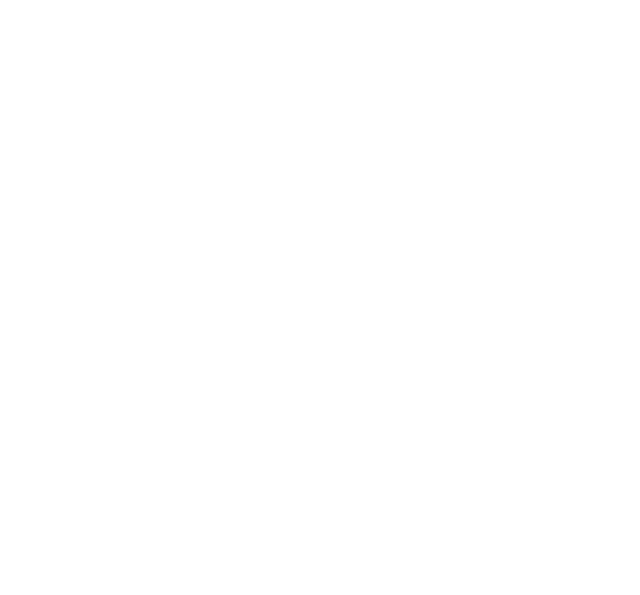
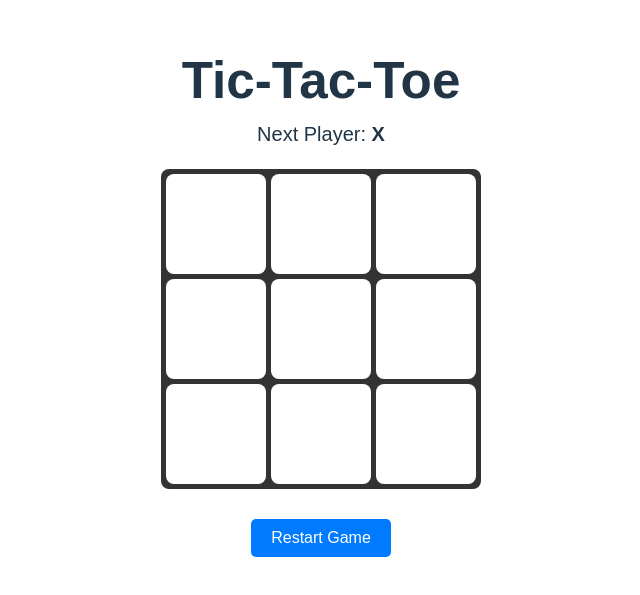
Before and after one commit to ssbhatnagar/React_Codes, a React (Vite) app in the folder react-practice/: page /tictactoe in a window 1280 px wide. Before the commit this address had no page. Shown: the part 137-732 px from the top of the page, without its empty margins (319-959 px from the left). Built offline with nearby package versions, Linux system fonts and the light colour scheme.

Commit message:
feat: tic-tac-toe

```diff
--- a/react-practice/src/App.jsx
+++ b/react-practice/src/App.jsx
@@ -18,6 +18,7 @@
 import BgColorChanger from './components/BgColorChanger/BgColorChanger'
 import ProgressBar from './components/ProgressBar/ProgressBar'
 import StarRating from './components/StarRating/StarRating'
+import TicTacToe from './components/TicTacToe/TicTacToe'
 
 function App() {
   return (
@@ -36,6 +37,7 @@
       <Route path='/color' element={<BgColorChanger/>} />
       <Route path='/progress' element={<ProgressBar/>} />
       <Route path='/star' element={<StarRating/>} />
+      <Route path='/tictactoe' element={<TicTacToe/>}/>
     </Routes>
   )
 }
--- /dev/null
+++ b/react-practice/src/components/TicTacToe/TicTacToe.css
@@ -0,0 +1,71 @@
+/* TicTacToe.css */
+
+.game-container {
+  display: flex;
+  flex-direction: column;
+  align-items: center;
+  font-family: sans-serif;
+  margin-top: 50px;
+}
+
+.heading {
+  margin-bottom: 10px;
+}
+
+.status {
+  margin-bottom: 20px;
+  font-size: 20px;
+}
+
+.text-winner {
+  color: green;
+  font-weight: bold;
+}
+
+.text-draw {
+  color: red;
+  font-weight: bold;
+}
+
+.board {
+  display: grid;
+  grid-template-columns: repeat(3, 100px);
+  gap: 5px;
+  background-color: #333;
+  padding: 5px;
+  border-radius: 8px;
+}
+
+.cell {
+  width: 100px;
+  height: 100px;
+  font-size: 40px;
+  font-weight: bold;
+  background-color: #fff;
+  border: none;
+  cursor: pointer;
+  display: flex;
+  justify-content: center;
+  align-items: center;
+}
+
+/* Hover effect bhi add kar diya thoda premium feel ke liye */
+.cell:hover {
+  background-color: #f0f0f0;
+}
+
+.reset-button {
+  margin-top: 30px;
+  padding: 10px 20px;
+  font-size: 16px;
+  cursor: pointer;
+  background-color: #007bff;
+  color: white;
+  border: none;
+  border-radius: 5px;
+  transition: background-color 0.3s;
+}
+
+.reset-button:hover {
+  background-color: #0056b3;
+}
--- /dev/null
+++ b/react-practice/src/components/TicTacToe/TicTacToe.jsx
@@ -0,0 +1,72 @@
+import React, { useState } from 'react';
+import './TicTacToe.css'; // 👈 CSS file yahan include ho gayi!
+
+export default function TicTacToe() {
+  const [board, setBoard] = useState(Array(9).fill(null));
+  const [isXTurn, setIsXTurn] = useState(true);
+
+  const checkWinner = (squares) => {
+    const winningLines = [
+      [0, 1, 2], [3, 4, 5], [6, 7, 8],
+      [0, 3, 6], [1, 4, 7], [2, 5, 8],
+      [0, 4, 8], [2, 4, 6]
+    ];
+
+    for (let i = 0; i < winningLines.length; i++) {
+      const [a, b, c] = winningLines[i];
+      if (squares[a] && squares[a] === squares[b] && squares[a] === squares[c]) {
+        return squares[a];
+      }
+    }
+    return null;
+  };
+
+  const winner = checkWinner(board);
+  const isDraw = !winner && board.every((cell) => cell !== null);
+
+  const handleClick = (index) => {
+    if (winner || board[index]) return;
+
+    const newBoard = [...board];
+    newBoard[index] = isXTurn ? "X" : "O";
+    setBoard(newBoard);
+    setIsXTurn(!isXTurn);
+  };
+
+  const resetGame = () => {
+    setBoard(Array(9).fill(null));
+    setIsXTurn(true);
+  };
+
+  return (
+    <div className="game-container">
+      <h1 className="heading">Tic-Tac-Toe</h1>
+
+      <div className="status">
+        {winner ? (
+          <span className="text-winner">Winner is: {winner} 🎉</span>
+        ) : isDraw ? (
+          <span className="text-draw">Game Draw! 🤝</span>
+        ) : (
+          <span>Next Player: <b>{isXTurn ? "X" : "O"}</b></span>
+        )}
+      </div>
+
+      <div className="board">
+        {board.map((cell, index) => (
+          <button
+            key={index}
+            className="cell"
+            onClick={() => handleClick(index)}
+          >
+            {cell}
+          </button>
+        ))}
+      </div>
+
+      <button className="reset-button" onClick={resetGame}>
+        Restart Game
+      </button>
+    </div>
+  );
+}
--- a/react-practice/src/components/TodoApp/TodoApp.jsx
+++ b/react-practice/src/components/TodoApp/TodoApp.jsx
@@ -1,44 +1,7 @@
-import React, { useState, useEffect } from 'react'
-import styles from './TodoApp.module.css';
+export default function TodoApp()
+{
+    return(
+    <div>hi</div>
 
-const Todos = [
-    {
-        id: 1,
-        todoText: "learn JS",
-        isCompleted: false
-    },
-    {
-            id: 2,
-        todoText: "learn React",
-        isCompleted: true
-    },
-    {
-            id: 3,
-        todoText: "learn python",
-        isCompleted: true,
-    },
-    {
-            id: 4,
-        todoText: "cricket",
-        isCompleted: true
-    },
-    {
-            id: 5,
-        todoText: "learn AWS",
-        isCompleted: false
-    }
-]
-
-function TodoApp() {
-
-    return(
-        <div className={styles.parentContainer}>
-            <div className={styles.appWrapper}>
-                Hi
-            </div>
-        </div>
     )
-
 }
-
-export default TodoApp;
--- a/react-practice/src/pages/Home.jsx
+++ b/react-practice/src/pages/Home.jsx
@@ -16,7 +16,8 @@
     {name: 'Form', path: '/form'},
     {name: 'BgColorChanger', path: '/color'},
     {name: 'Star Rating', path:'/star'},
-    {name: 'Progress Bar', path:'/progress'}
+    {name: 'Progress Bar', path:'/progress'},
+    {name: 'Tic Tac Toe', path: '/tictactoe'}
   ]
 
   return (
```
